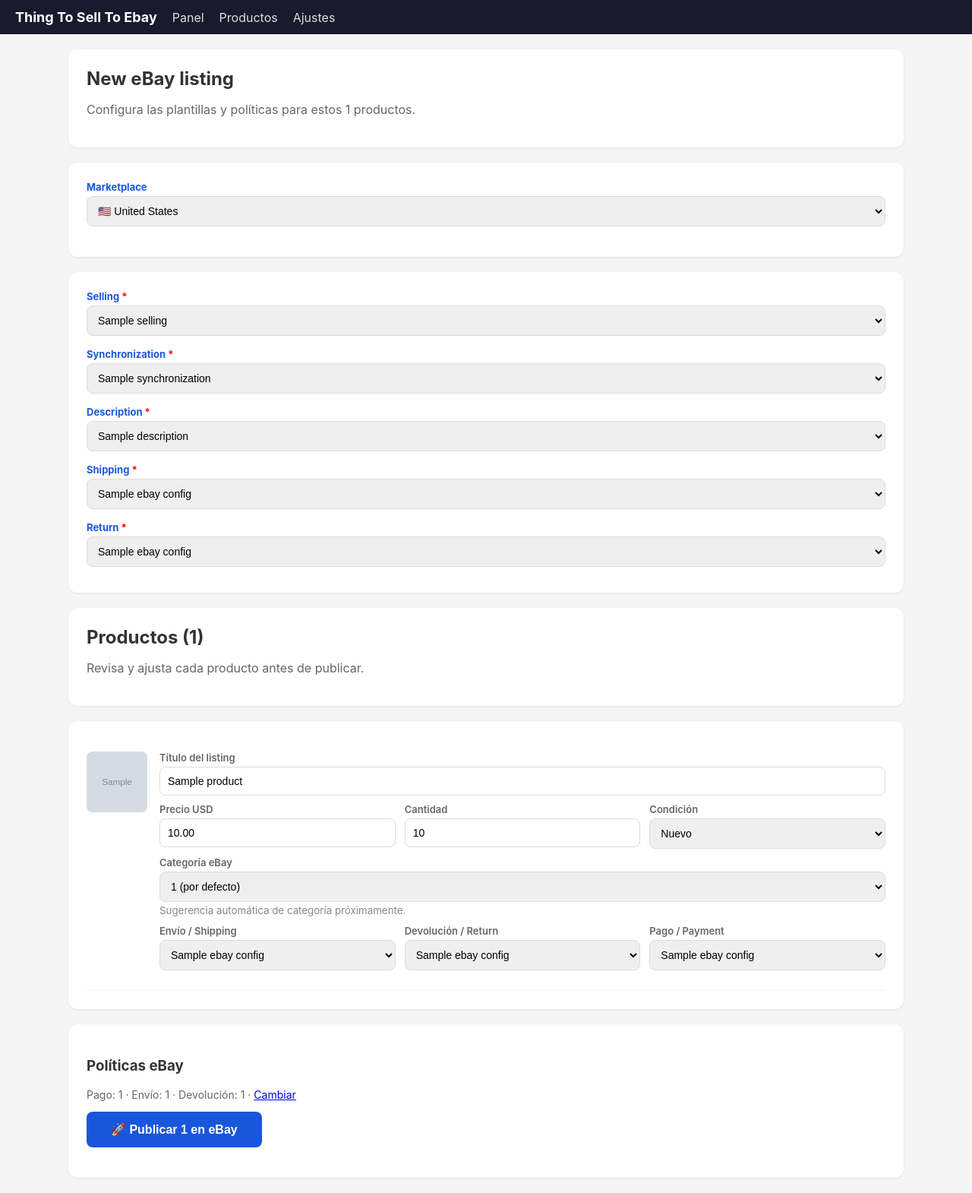
After one commit to thingtosell0/thing-to-sell-to-ebay, a Flask app: template templates/listing_setup.html in a window 1280 px wide. The commit adds this page. Shown: the whole page at 76% size. Run offline with Flask 3, Linux system fonts and the light colour scheme; the template is opened without the code that fills it: most values are stand-ins (such as "Sample title", 1, 10 or a date in 2020); grey boxes marked "Sample" are stand-in pictures.

Commit message:
M2E-style app updates
- Save per-product policy preferences, pre-select on revisit
- Add 30-day return policy option (275104384019) for auto parts
- Per-product policy overrides in listing setup (shipping/return/payment)
- Settings bilingual EN/ES, policy names with IDs
- Channels column: dark ebay icon when listed, gray when not (M2E parity)
- Products grid: add Status badge and Categories column (M2E parity)
- M2E-style new listing: marketplace, selling/sync/description templates, policy names

```diff
--- a/app.py
+++ b/app.py
@@ -51,10 +51,22 @@ DEFAULT_STORE_ID = "120529764"
 # eBay defaults for car stereos (configurable in Settings)
 DEFAULT_EBAY_CONFIG = {
     "payment_policy_id": "274761426019",
+    "payment_policy_name": "Thing To Sell LLC Payment Policy",
     "fulfillment_policy_id": "279114158019",
+    "fulfillment_policy_name": "Thing To Sell LLC Shipping Policy - Free Shipping Included",
     "return_policy_id": "275479123019",
+    "return_policy_name": "Thing To Sell LLC Return Policy",
+    "return_policy_30day_id": "275104384019",
+    "return_policy_30day_name": "30-Day Return Policy",
     "merchant_location_key": "dallas-tx",
     "category_id": "94845",
+}
+
+DEFAULT_TEMPLATES = {
+    "selling": [{"name": "Default", "id": "default"}],
+    "synchronization": [{"name": "Default", "id": "default"}],
+    "description": [{"name": "Brand New Open Box.", "id": "openbox",
+                     "text": "Brand New Open Box"}],
 }
 
 # Simple file-based store for app settings (per Ecwid store)
@@ -71,6 +83,7 @@ def load_store_config(store_id):
     path = _store_file(store_id)
     config = {
         "ebay": dict(DEFAULT_EBAY_CONFIG),
+        "templates": {k: list(v) for k, v in DEFAULT_TEMPLATES.items()},
         "published": {},  # ecwid_product_id -> {ebay_sku, offer_id, listing_id}
         "ecwid_token": None,
     }
@@ -187,20 +200,25 @@ def ebay_api(method, path, data=None):
         raise Exception(f"eBay API {e.code}: {e.read().decode()[:500]}")
 
 
-def ebay_publish_product(ecwid_product, ebay_cfg):
+def ebay_publish_product(ecwid_product, ebay_cfg, overrides=None):
     """Create eBay inventory item + offer + publish. Returns listing info.
 
     ecwid_product: dict with id, name, price, quantity, description, etc.
+    overrides: optional dict with title, price, quantity, condition, category_id
     """
+    ov = overrides or {}
     ecwid_id = str(ecwid_product["id"])
     sku = f"ECWID-{ecwid_id}"
-    price = float(ecwid_product.get("price", 0))
-    qty = int(ecwid_product.get("quantity", 0) or 0)
+    price = float(ov.get("price", ecwid_product.get("price", 0)))
+    qty = int(ov.get("quantity", ecwid_product.get("quantity", 0)) or 0)
+    title = ov.get("title", ecwid_product.get("name", ""))[:80]
+    condition = ov.get("condition", "NEW")
+    category_id = ov.get("category_id", ebay_cfg.get("category_id", "94845"))
 
     # 1. Create/update inventory item
     item = {
         "product": {
-            "title": ecwid_product.get("name", "")[:80],
+            "title": title,
             "description": ecwid_product.get("description", ""),
             "aspects": {
                 "Brand": ["Unbranded"],
@@ -209,7 +227,7 @@ def ebay_publish_product(ecwid_product, ebay_cfg):
             "upc": ["Does Not Apply"],
             "imageUrls": [],
         },
-        "condition": "NEW",
+        "condition": condition,
         "packageWeightAndSize": {
             "weight": {"value": 4, "unit": "POUND"},
             "dimensions": {"height": 4, "length": 4, "width": 4, "unit": "INCH"},
@@ -231,14 +249,14 @@ def ebay_publish_product(ecwid_product, ebay_cfg):
         "marketplaceId": "EBAY_US",
         "format": "FIXED_PRICE",
         "availableQuantity": qty,
-        "categoryId": ebay_cfg.get("category_id", "94845"),
+        "categoryId": category_id,
         "listingDuration": "GTC",
         "listingDescription": ecwid_product.get("description", "")[:8000],
         "pricingSummary": {"price": {"value": str(price), "currency": "USD"}},
         "listingPolicies": {
-            "fulfillmentPolicyId": ebay_cfg["fulfillment_policy_id"],
-            "paymentPolicyId": ebay_cfg["payment_policy_id"],
-            "returnPolicyId": ebay_cfg["return_policy_id"],
+            "fulfillmentPolicyId": ov.get("fulfillment_policy_id", ebay_cfg["fulfillment_policy_id"]),
+            "paymentPolicyId": ov.get("payment_policy_id", ebay_cfg["payment_policy_id"]),
+            "returnPolicyId": ov.get("return_policy_id", ebay_cfg["return_policy_id"]),
         },
         "merchantLocationKey": ebay_cfg.get("merchant_location_key", "dallas-tx"),
         "tax": {"applyTax": False},
@@ -327,13 +345,55 @@ def dashboard():
         except (ValueError, OSError):
             pass
 
+    # Total products from Ecwid
+    total_products = 0
+    try:
+        data = ecwid_api(store_id, "GET", "/products?limit=1&offset=0")
+        total_products = data.get("total", 0)
+    except Exception:
+        pass
+
+    listed_count = len(published)
+    not_listed_count = max(0, total_products - listed_count)
+    listed_pct = round(listed_count / total_products * 100, 2) if total_products else 0
+    not_listed_pct = round(100 - listed_pct, 2) if total_products else 0
+
+    # Setup guide steps
+    has_linked = listed_count > 0
+    has_sync = bool(sync_state.get("last_run") or sync_state.get("ecwid_quantities"))
+    has_orders = bool(sync_state.get("processed_orders"))
+    steps_completed = sum([has_linked, has_sync, has_orders])
+    # List New Items is complete only if everything is listed
+    list_new_done = total_products > 0 and not_listed_count == 0
+    if list_new_done:
+        steps_completed += 1
+
+    # Errors
+    listing_errors = sync_state.get("listing_errors", [])
+    order_errors = sync_state.get("order_errors", [])
+    last_errors = sync_state.get("last_errors")
+    if last_errors and isinstance(last_errors, list):
+        listing_errors = listing_errors + last_errors
+
     return render_template(
         "dashboard.html",
         store_id=store_id,
         published=published,
-        published_count=len(published),
+        published_count=listed_count,
         sync_state=sync_state,
         ebay_config=config.get("ebay", {}),
+        total_products=total_products,
+        listed_count=listed_count,
+        not_listed_count=not_listed_count,
+        listed_pct=listed_pct,
+        not_listed_pct=not_listed_pct,
+        has_linked=has_linked,
+        has_sync=has_sync,
+        has_orders=has_orders,
+        list_new_done=list_new_done,
+        steps_completed=steps_completed,
+        listing_errors=listing_errors,
+        order_errors=order_errors,
     )
 
 
@@ -351,6 +411,12 @@ def products():
     items = []
     for p in data.get("items", []):
         pid = str(p.get("id"))
+        # Category names
+        cats = []
+        for c in p.get("categories", []) or []:
+            cn = c.get("name") if isinstance(c, dict) else None
+            if cn:
+                cats.append(cn)
         items.append({
             "id": pid,
             "name": p.get("name", ""),
@@ -359,6 +425,7 @@ def products():
             "quantity": p.get("quantity", 0),
             "enabled": p.get("enabled", False),
             "image": p.get("thumbnailUrl", ""),
+            "categories": ", ".join(cats),
             "published": pid in published,
             "listing_id": published.get(pid, {}).get("listing_id"),
         })
@@ -369,6 +436,93 @@ def products():
         products=items,
         total=data.get("total", len(items)),
     )
+
+
+@app.route("/listing_setup")
+def listing_setup():
+    """M2E-style: configure selected products before publishing."""
+    store_id = _current_store()
+    config = load_store_config(store_id)
+    ebay_cfg = config.get("ebay", {})
+
+    product_ids = request.args.getlist("product_ids")
+    if not product_ids:
+        return redirect(url_for("products", store_id=store_id))
+
+    items = []
+    saved_policies = config.get("product_policies", {})
+    for pid in product_ids:
+        try:
+            p = ecwid_api(store_id, "GET", f"/products/{pid}")
+            sp = saved_policies.get(pid, {})
+            items.append({
+                "id": str(p.get("id")),
+                "name": p.get("name", ""),
+                "price": p.get("price", 0),
+                "quantity": p.get("quantity", 0),
+                "image": p.get("thumbnailUrl", ""),
+                "saved_shipping": sp.get("fulfillment_policy_id", ""),
+                "saved_return": sp.get("return_policy_id", ""),
+                "saved_payment": sp.get("payment_policy_id", ""),
+                "saved_category": sp.get("category_id", ""),
+                "saved_condition": sp.get("condition", "NEW"),
+            })
+        except Exception:
+            continue
+
+    return render_template(
+        "listing_setup.html",
+        store_id=store_id,
+        products=items,
+        ebay_config=ebay_cfg,
+        templates=config.get("templates", {}),
+    )
+
+
+@app.route("/publish_configured", methods=["POST"])
+def publish_configured():
+    """Publish products with per-product overrides from listing setup."""
+    store_id = _current_store()
+    config = load_store_config(store_id)
+    ebay_cfg = config.get("ebay", {})
+
+    product_ids = request.form.getlist("product_ids")
+    if not product_ids:
+        return jsonify({"error": "No seleccionaste productos."}), 400
+
+    results = []
+    for pid in product_ids:
+        try:
+            product = ecwid_api(store_id, "GET", f"/products/{pid}")
+            overrides = {
+                "title": request.form.get(f"title_{pid}", product.get("name", "")),
+                "price": request.form.get(f"price_{pid}", product.get("price", 0)),
+                "quantity": request.form.get(f"qty_{pid}", product.get("quantity", 0)),
+                "condition": request.form.get(f"condition_{pid}", "NEW"),
+                "category_id": request.form.get(f"category_{pid}", ebay_cfg.get("category_id", "94845")),
+                "fulfillment_policy_id": request.form.get(f"shipping_{pid}", ebay_cfg.get("fulfillment_policy_id")),
+                "return_policy_id": request.form.get(f"return_{pid}", ebay_cfg.get("return_policy_id")),
+                "payment_policy_id": request.form.get(f"payment_{pid}", ebay_cfg.get("payment_policy_id")),
+            }
+            info = ebay_publish_product(product, ebay_cfg, overrides)
+            config["published"][pid] = info
+            # Save per-product policy preferences
+            if "product_policies" not in config:
+                config["product_policies"] = {}
+            config["product_policies"][pid] = {
+                "fulfillment_policy_id": overrides.get("fulfillment_policy_id"),
+                "return_policy_id": overrides.get("return_policy_id"),
+                "payment_policy_id": overrides.get("payment_policy_id"),
+                "category_id": overrides.get("category_id"),
+                "condition": overrides.get("condition"),
+            }
+            results.append({"id": pid, "name": product.get("name", pid)[:50],
+                            "ok": True, "listing_id": info["listing_id"]})
+        except Exception as e:
+            results.append({"id": pid, "name": pid, "ok": False, "error": str(e)[:200]})
+
+    save_store_config(store_id, config)
+    return jsonify({"results": results})
 
 
 @app.route("/publish", methods=["POST"])
@@ -402,10 +556,12 @@ def settings():
 
     if request.method == "POST":
         ebay_cfg = config.get("ebay", {})
-        for key in ["payment_policy_id", "fulfillment_policy_id",
-                    "return_policy_id", "merchant_location_key", "category_id"]:
+        for key in ["payment_policy_id", "payment_policy_name",
+                    "fulfillment_policy_id", "fulfillment_policy_name",
+                    "return_policy_id", "return_policy_name",
+                    "merchant_location_key", "category_id"]:
             val = request.form.get(key)
-            if val:
+            if val is not None:
                 ebay_cfg[key] = val.strip()
         config["ebay"] = ebay_cfg
         save_store_config(store_id, config)
--- /dev/null
+++ b/templates/listing_setup.html
@@ -0,0 +1,172 @@
+{% extends "base.html" %}
+{% block title %}Configurar Listing · Thing To Sell To Ebay{% endblock %}
+{% block content %}
+<style>
+.m2e-card { background:#fff; border-radius:12px; padding:24px; margin-bottom:20px; box-shadow:0 1px 3px rgba(0,0,0,.08); }
+.cfg-grid { display:grid; grid-template-columns: 80px 1fr; gap:16px; padding:16px 0; border-bottom:1px solid #f0f0f0; align-items:start; }
+.cfg-grid img { width:80px; height:80px; object-fit:cover; border-radius:8px; }
+.field { margin-bottom:10px; }
+.field label { display:block; font-size:13px; color:#666; margin-bottom:4px; font-weight:600; }
+.field input, .field select { width:100%; padding:10px; border:1px solid #ddd; border-radius:8px; font-size:14px; box-sizing:border-box; }
+.field-row { display:grid; grid-template-columns: 1fr 1fr 1fr; gap:12px; }
+.btn-blue { background:#1a56db; color:#fff; border:none; border-radius:8px; padding:14px 32px; font-size:16px; font-weight:600; cursor:pointer; }
+.btn-blue:disabled { background:#ccc; }
+#result { margin-top:16px; }
+.result-ok { color:#1a7f37; } .result-err { color:#b00; }
+</style>
+
+<div class="m2e-card">
+  <h2 style="margin:0 0 4px;">New eBay listing</h2>
+  <p style="color:#666;">Configura las plantillas y políticas para estos {{ products|length }} productos.</p>
+</div>
+
+<div class="m2e-card">
+  <div class="field" style="margin-bottom:16px;">
+    <label style="color:#1a56db;font-weight:700;">Marketplace</label>
+    <select name="marketplace" form="publishform">
+      <option value="EBAY_US" selected>🇺🇸 United States</option>
+    </select>
+  </div>
+</div>
+
+<div class="m2e-card">
+  <div class="field" style="margin-bottom:16px;">
+    <label style="color:#1a56db;font-weight:700;">Selling <span style="color:red">*</span></label>
+    <select name="selling_template" form="publishform">
+      {% for t in templates.get('selling', []) %}
+      <option value="{{ t.id }}" {% if loop.first %}selected{% endif %}>{{ t.name }}</option>
+      {% endfor %}
+    </select>
+  </div>
+  <div class="field" style="margin-bottom:16px;">
+    <label style="color:#1a56db;font-weight:700;">Synchronization <span style="color:red">*</span></label>
+    <select name="sync_template" form="publishform">
+      {% for t in templates.get('synchronization', []) %}
+      <option value="{{ t.id }}" {% if loop.first %}selected{% endif %}>{{ t.name }}</option>
+      {% endfor %}
+    </select>
+  </div>
+  <div class="field" style="margin-bottom:16px;">
+    <label style="color:#1a56db;font-weight:700;">Description <span style="color:red">*</span></label>
+    <select name="description_template" form="publishform" id="desctmpl">
+      {% for t in templates.get('description', []) %}
+      <option value="{{ t.id }}" {% if loop.first %}selected{% endif %}>{{ t.name }}</option>
+      {% endfor %}
+    </select>
+  </div>
+  <div class="field" style="margin-bottom:16px;">
+    <label style="color:#1a56db;font-weight:700;">Shipping <span style="color:red">*</span></label>
+    <select name="shipping_policy" form="publishform">
+      <option value="{{ ebay_config.fulfillment_policy_id }}" selected>{{ ebay_config.fulfillment_policy_name or ebay_config.fulfillment_policy_id }}</option>
+    </select>
+  </div>
+  <div class="field">
+    <label style="color:#1a56db;font-weight:700;">Return <span style="color:red">*</span></label>
+    <select name="return_policy" form="publishform">
+      <option value="{{ ebay_config.return_policy_id }}" selected>{{ ebay_config.return_policy_name or ebay_config.return_policy_id }}</option>
+    </select>
+  </div>
+</div>
+
+<div class="m2e-card">
+  <h2 style="margin:0 0 4px;">Productos ({{ products|length }})</h2>
+  <p style="color:#666;">Revisa y ajusta cada producto antes de publicar.</p>
+</div>
+
+<form id="publishform">
+{% for p in products %}
+<div class="m2e-card">
+  <div class="cfg-grid">
+    <div>{% if p.image %}<img src="{{ p.image }}">{% endif %}</div>
+    <div>
+      <div class="field">
+        <label>Título del listing</label>
+        <input type="text" name="title_{{ p.id }}" value="{{ p.name }}" maxlength="80">
+      </div>
+      <div class="field-row">
+        <div class="field">
+          <label>Precio USD</label>
+          <input type="number" name="price_{{ p.id }}" value="{{ '%.2f'|format(p.price) }}" step="0.01" min="0.99">
+        </div>
+        <div class="field">
+          <label>Cantidad</label>
+          <input type="number" name="qty_{{ p.id }}" value="{{ p.quantity if p.quantity > 0 else 1 }}" min="1">
+        </div>
+        <div class="field">
+          <label>Condición</label>
+          <select name="condition_{{ p.id }}">
+            <option value="NEW" {% if p.saved_condition == 'NEW' %}selected{% endif %}>Nuevo</option>
+            <option value="USED_EXCELLENT" {% if p.saved_condition == 'USED_EXCELLENT' %}selected{% endif %}>Usado - Excelente</option>
+            <option value="USED_VERY_GOOD" {% if p.saved_condition == 'USED_VERY_GOOD' %}selected{% endif %}>Usado - Muy bueno</option>
+            <option value="USED_GOOD" {% if p.saved_condition == 'USED_GOOD' %}selected{% endif %}>Usado - Bueno</option>
+            <option value="FOR_PARTS" {% if p.saved_condition == 'FOR_PARTS' %}selected{% endif %}>Para partes</option>
+          </select>
+        </div>
+      </div>
+      <div class="field">
+        <label>Categoría eBay</label>
+        <select name="category_{{ p.id }}">
+          <option value="{{ ebay_config.category_id }}" selected>{{ ebay_config.category_id }} (por defecto)</option>
+        </select>
+        <small style="color:#888;">Sugerencia automática de categoría próximamente.</small>
+      </div>
+      <div class="field-row">
+        <div class="field">
+          <label>Envío / Shipping</label>
+          <select name="shipping_{{ p.id }}">
+            <option value="{{ ebay_config.fulfillment_policy_id }}" selected>{{ (ebay_config.fulfillment_policy_name or ebay_config.fulfillment_policy_id)[:40] }}</option>
+          </select>
+        </div>
+        <div class="field">
+          <label>Devolución / Return</label>
+          <select name="return_{{ p.id }}">
+            <option value="{{ ebay_config.return_policy_id }}" {% if p.saved_return != ebay_config.return_policy_30day_id %}selected{% endif %}>{{ (ebay_config.return_policy_name or ebay_config.return_policy_id)[:40] }}</option>
+            {% if ebay_config.return_policy_30day_id %}
+            <option value="{{ ebay_config.return_policy_30day_id }}" {% if p.saved_return == ebay_config.return_policy_30day_id %}selected{% endif %}>{{ (ebay_config.return_policy_30day_name or '30 días')[:40] }} ({{ ebay_config.return_policy_30day_id }})</option>
+            {% endif %}
+          </select>
+        </div>
+        <div class="field">
+          <label>Pago / Payment</label>
+          <select name="payment_{{ p.id }}">
+            <option value="{{ ebay_config.payment_policy_id }}" selected>{{ (ebay_config.payment_policy_name or ebay_config.payment_policy_id)[:40] }}</option>
+          </select>
+        </div>
+      </div>
+      <input type="hidden" name="product_ids" value="{{ p.id }}">
+    </div>
+  </div>
+</div>
+{% endfor %}
+
+<div class="m2e-card">
+  <h3>Políticas eBay</h3>
+  <p style="color:#666;font-size:14px;">Pago: {{ ebay_config.payment_policy_id }} · Envío: {{ ebay_config.fulfillment_policy_id }} · Devolución: {{ ebay_config.return_policy_id }} · <a href="{{ url_for('settings', store_id=store_id) }}">Cambiar</a></p>
+  <button type="submit" class="btn-blue" id="pubbtn">🚀 Publicar {{ products|length }} en eBay</button>
+  <div id="result"></div>
+</div>
+</form>
+
+<script>
+document.getElementById('publishform').addEventListener('submit', function(e) {
+  e.preventDefault();
+  var btn = document.getElementById('pubbtn');
+  var res = document.getElementById('result');
+  btn.disabled = true;
+  res.innerHTML = 'Publicando...';
+  fetch('{{ url_for("publish_configured", store_id=store_id) }}', { method: 'POST', body: new FormData(this) })
+    .then(r => r.json())
+    .then(function(data) {
+      var html = '';
+      (data.results || []).forEach(function(r) {
+        html += r.ok
+          ? '<div class="result-ok">✅ ' + r.name + ' → <a href="https://www.ebay.com/itm/' + r.listing_id + '" target="_blank">' + r.listing_id + '</a></div>'
+          : '<div class="result-err">❌ ' + r.name + ': ' + r.error + '</div>';
+      });
+      res.innerHTML = html;
+      btn.disabled = false;
+    })
+    .catch(function(err) { res.innerHTML = '<div class="result-err">Error: ' + err + '</div>'; btn.disabled = false; });
+});
+</script>
+{% endblock %}
```
Also changed, not shown: templates/products.html (+73 -41 lines), templates/settings.html (+19 -12 lines).
